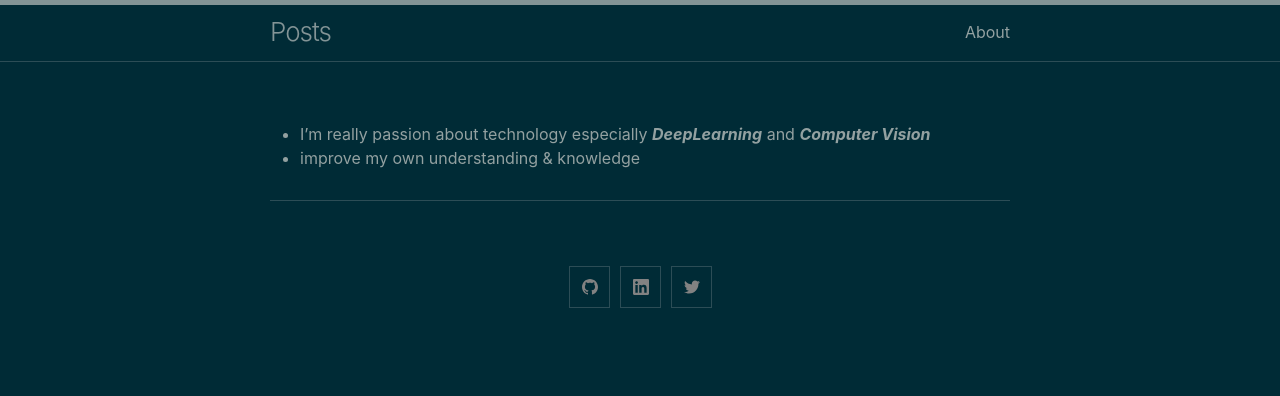
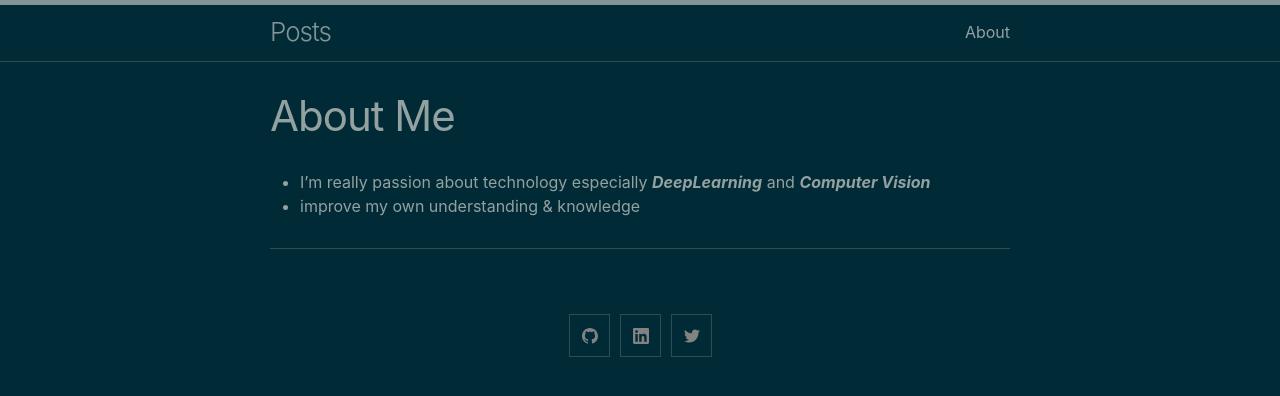
Before and after one commit to Sanjuvi/sanjeevi, a Jekyll site: the page built from about.md, in a window 1280 px wide. Shown: the top 396 px of the page. Built offline with Jekyll 4.4.1, drawn with Linux system fonts in a browser that asks for light colours.

Commit message:
Update page.html

```diff
--- a/_layouts/page.html
+++ b/_layouts/page.html
@@ -4,7 +4,7 @@ layout: default
 <article class="post">
 
   <header class="post-header">
-    <h1 class="post-title">{{ page.discription | escape }}</h1>
+    <h1 class="post-title">{{ page.description | escape }}</h1>
   </header>
 
   <div class="post-content">
```
